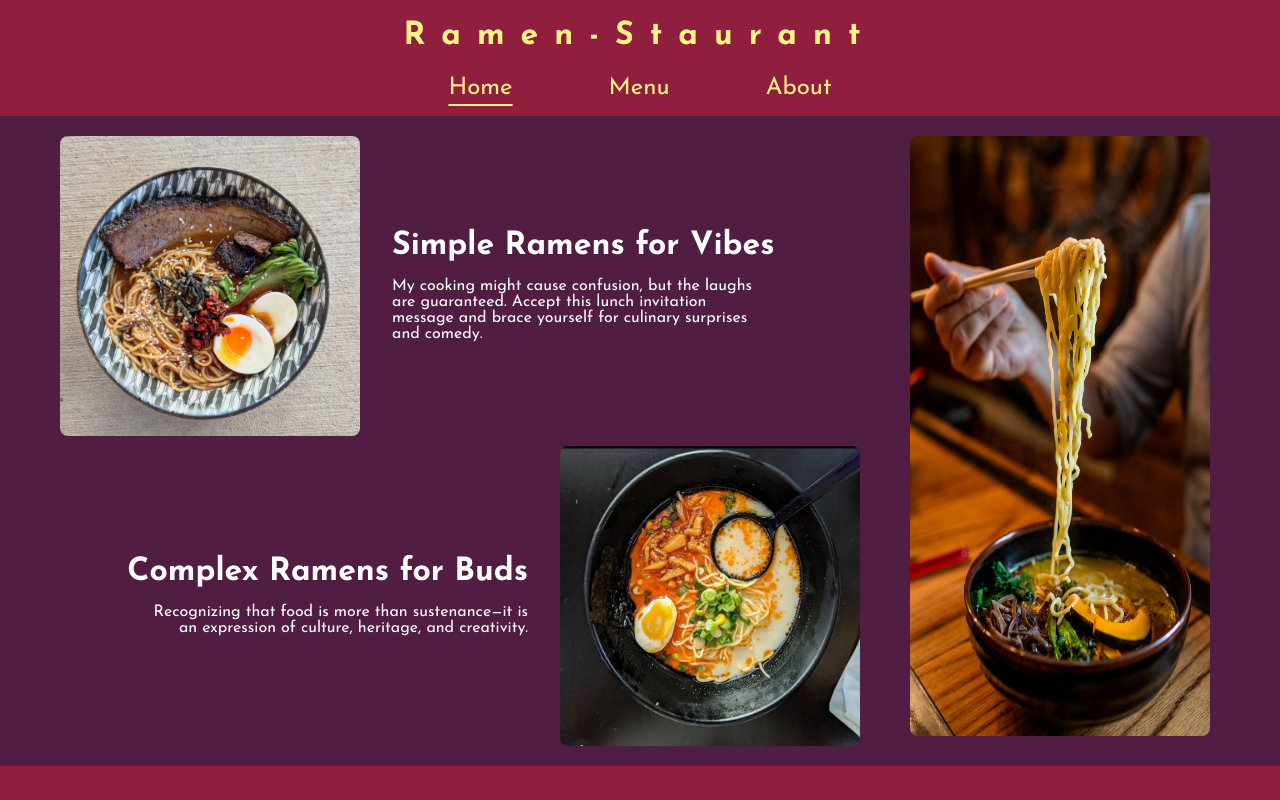
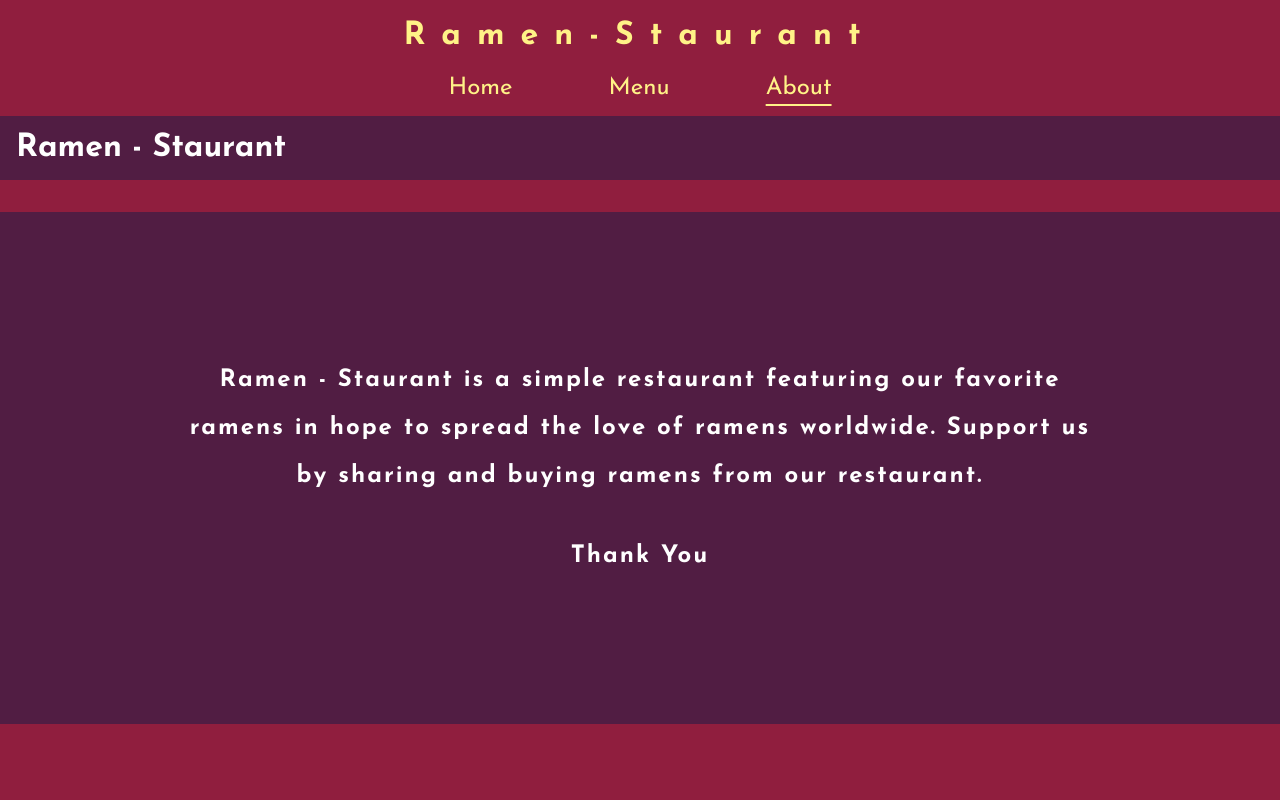
Before and after one commit to wiriim/restaurant-page, a website built with webpack: page src/template.html in a window 1280 px wide. Both pictures are taken after a click on the button "About". Built offline with nearby package versions, Linux system fonts and the light colour scheme.

Commit message:
Move about page to js

```diff
--- /dev/null
+++ b/src/about.js
@@ -0,0 +1,32 @@
+export default function loadAboutPage(){
+    let divContent = document.querySelector('#content');
+
+    let aboutPage = create('div');
+    aboutPage.classList.add('about-page');
+    divContent.appendChild(aboutPage);
+
+    let container = create('div');
+    container.classList.add('container');
+    aboutPage.appendChild(container);
+
+    let h1 = create('h1');
+    h1.textContent = 'Ramen - Staurant';
+    container.appendChild(h1);
+
+    let container2 = create('div');
+    container2.classList.add('container');
+    aboutPage.appendChild(container2);
+
+    let h2 = create('h2');
+    h2.textContent = 'Ramen - Staurant is a simple restaurant featuring our favorite ramens in hope to spread the love of ramens worldwide. Support us by sharing and buying ramens from our restaurant.'
+    container2.appendChild(h2);
+
+    let h22 = create('h2');
+    h22.textContent = 'Thank You';
+    container2.appendChild(h22);
+}
+
+function create(type){
+    let dummy = document.createElement(type);
+    return dummy;
+}
--- a/src/index.js
+++ b/src/index.js
@@ -1,6 +1,7 @@
 import './styles.css';
-import loadHomePage from './home';'./home.js';
-import  loadMenuPage  from './menu-page';
+import loadHomePage from './home.js';
+import  loadMenuPage  from './menu.js';
+import  loadAboutPage  from './about.js';
 
 let homeBtn = document.querySelector('#homeBtn');
 let menuBtn = document.querySelector('#menuBtn');
@@ -10,9 +11,26 @@ let divContent = document.querySelector('#content');
 
 document.addEventListener('DOMContentLoaded', loadHomePage);
 
+homeBtn.addEventListener('click', ()=>{
+    divContent.innerHTML = '';
+    homeBtn.classList.add('active');
+    menuBtn.classList.remove('active');
+    aboutBtn.classList.remove('active');
+    loadHomePage();
+});
+
 menuBtn.addEventListener('click', ()=>{
     divContent.innerHTML = '';
-    homeBtn.classList.toggle('active');
-    menuBtn.classList.toggle('active');
+    homeBtn.classList.remove('active');
+    menuBtn.classList.add('active');
+    aboutBtn.classList.remove('active');
     loadMenuPage();
 });
+
+aboutBtn.addEventListener('click', ()=>{
+    divContent.innerHTML = '';
+    homeBtn.classList.remove('active');
+    menuBtn.classList.remove('active');
+    aboutBtn.classList.add('active');
+    loadAboutPage();
+});
```
Also changed, not shown: src/template.html (+0 -14 lines), src/menu.js (renamed from src/menu-page.js).
